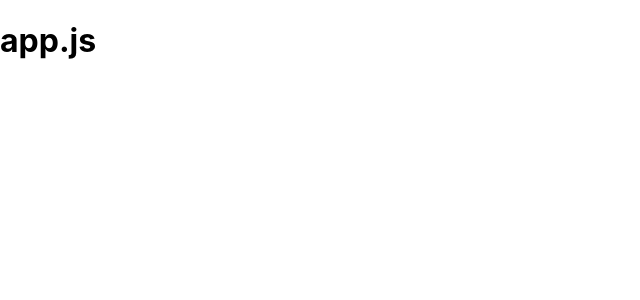
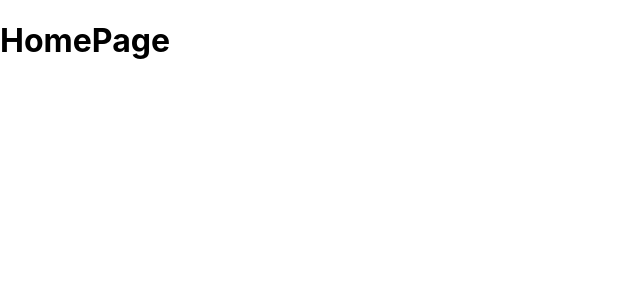
Before and after one commit to ChandupaSH/error-handle-app, a React (Create React App) app: page / in a window 1280 px wide. Shown: the top 300 px of the page, without its empty margins (0-640 px from the left). Built offline with nearby package versions, Linux system fonts and the light colour scheme; the HTML template or start-up script is replaced by a standard one.

Commit message:
add router

```diff
--- a/src/App.js
+++ b/src/App.js
@@ -1,17 +1,14 @@
 import React from 'react'
 import {  HashRouter as Router, Route, Routes } from 'react-router-dom'
-// import HomePage from './scenes/HomePage.jsx'
+import HomePage from './scenes/HomePage.jsx'
 
 const App = () => {
   return (
-    <div>
-      <h1>app.js</h1>
-    </div>
-      // <Router>
-      //   <Routes>
-      //     <Route path='/' element = { <HomePage/>} />
-      //   </Routes>
-      // </Router>
+      <Router>
+        <Routes>
+          <Route path='/' element = { <HomePage/>} />
+        </Routes>
+      </Router>
   )
 }
 
```
